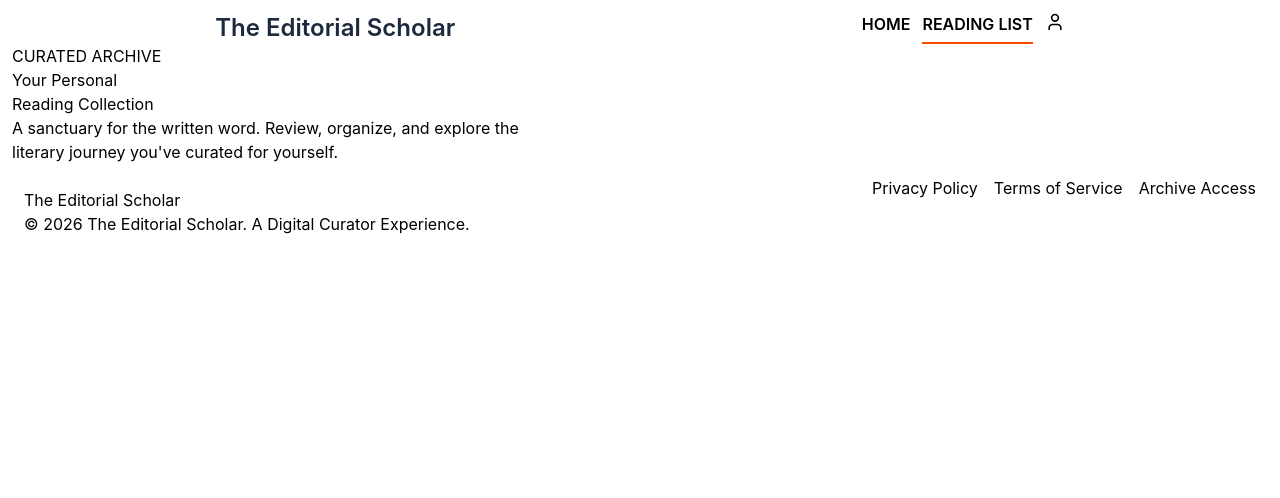
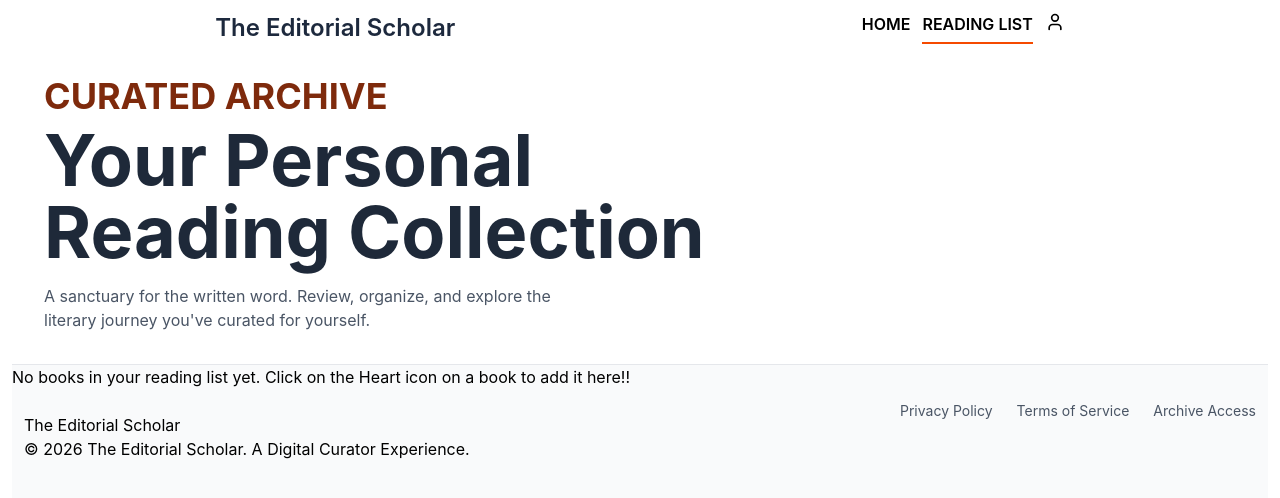
Before and after one commit to AsohLove/Bookmap, a React (Vite) app: page /readingList in a window 1280 px wide. Shown: the top 498 px of the page. Built offline with nearby package versions, Linux system fonts and the light colour scheme.

Commit message:
feat: saved book to localstorage and readinglist

```diff
--- a/src/components/BookCard.tsx
+++ b/src/components/BookCard.tsx
@@ -1,15 +1,30 @@
 import { Heart } from "lucide-react";
 import type { BookType } from "../types/database";
 import { useNavigate } from "react-router";
+import { useReadingList } from "../hooks/useReadingList";
 
 export default function BookCard({book}: {book: BookType}) {
 
     const navigate = useNavigate()
 
+    const {addReadingListBook, isSaved, removeBook } = useReadingList()
+
+    const saved = isSaved(book.key)
+
+    const favorite = (e) => {
+        e.stopPropagation();
+
+    if (saved) {
+      removeBook(book.key);
+    } else {
+      addReadingListBook(book);
+    }
+    }
+
   return (
     <div
     onClick={() => navigate(`/book/${book.key.replace("/works/", "")}`)}
-    className="cursor-pointer"
+    className="relative cursor-pointer"
     >
         <img
         src={ book?.cover_i ? `https://covers.openlibrary.org/b/id/${book?.cover_i}-L.jpg`: null }
@@ -17,10 +32,11 @@ export default function BookCard({book}: {book: BookType}) {
         className="w-full h-94 object-cover group-hover:scale-105 transition-transform duration-300"
         />
         <button
-        className="absolute top-2 right-2 p-1.5 bg-black/50 rounded-full hover:bg-black/80 transition"
+        onClick={favorite}
+        className="absolute top-2 cursor-pointer right-2 p-1.5 rounded-full transition"
         >
-            <Heart
-            className="w-5 h-5"
+            <Heart size={34}
+            className={saved ? "fill-red-500 text-red-500" : "text-gray-500"}
             />
         </button>
 
--- /dev/null
+++ b/src/hooks/useReadingList.ts
@@ -0,0 +1,38 @@
+import { useState } from "react";
+
+export function useReadingList() {
+  const [books, setBooks] = useState(() => {
+    try {
+      const stored = localStorage.getItem("readingList");
+      return stored ? JSON.parse(stored) : [];
+    } catch (error) {
+      console.error("Failed to parse reading list:", error);
+      return [];
+    }
+  });
+
+  const addReadingListBook = (book) => {
+    setBooks((prev) => {
+      if (prev.find((b) => b.key === book.key)) return prev;
+
+      const updated = [...prev, book];
+      localStorage.setItem("readingList", JSON.stringify(updated));
+      return updated;
+    });
+  };
+
+  const removeBook = (bookKey) => {
+    setBooks((prev) => {
+      const updated = prev.filter((b) => b.key !== bookKey);
+      localStorage.setItem("readingList", JSON.stringify(updated));
+      return updated;
+    });
+  };
+
+  const isSaved = (bookKey) => {
+    return books.some((b) => b.key === bookKey);
+  };
+
+  return { books, addReadingListBook, removeBook, isSaved };
+
+}
--- a/src/pages/ReadingList.tsx
+++ b/src/pages/ReadingList.tsx
@@ -1,26 +1,52 @@
-import { NavLink, Outlet } from "react-router";
+import { NavLink } from "react-router";
+import { useReadingList } from "../hooks/useReadingList";
+import BookCard from "../components/BookCard";
 
 export default function ReadingList() {
+  const { books } = useReadingList()
+
+
   return (
-    <div>
-      <h1>CURATED ARCHIVE</h1>
-      <h2>Your Personal <br />
-      Reading Collection</h2>
-      <p>A sanctuary for the written word. Review, organize, and explore the <br />
-      literary journey you've curated for yourself.</p>
-      <main>
-          <Outlet />
-      </main>
+    <div className="min-h-screen bg-gray-50">
+      <div className="bg-white p-8 border-b border-gray-200">
+          <h1 className="text-4xl font-bold text-orange-900">CURATED ARCHIVE</h1>
+          <h2 className="text-7xl font-bold text-gray-800 mt-2">Your Personal <br />
+              Reading Collection</h2>
+          <p className="text-gray-600 mt-4">A sanctuary for the written word. Review, organize, and explore the <br />
+           literary journey you've curated for yourself.</p>
+      </div>
+
+      <div>
+          <div>
+            {books.length === 0 ? (
+              <p>
+                No books in your reading list yet. Click on the Heart icon on a book to add it here!!
+              </p>
+            ) : (
+              <div className="grid grid-cols-2 md:grid-cols-3 gap-6">
+                {books.map((book) => (
+                  <div key={book.key}>
+                    <BookCard  book={book}/>
+                  </div>
+                ))}
+              </div>
+            )}
+          </div>
+
+      </div>
+
+
+
 
       <footer className="flex justify-between m-3">
         <div className="mt-3 ">
           <h2>The Editorial Scholar</h2>
           <p>&copy; {new Date().getFullYear()} The Editorial Scholar. A Digital Curator Experience.</p>
         </div>
-        <div className="flex gap-4">
-          <NavLink to="#">Privacy Policy</NavLink>
-          <NavLink to="#">Terms of Service</NavLink>
-          <NavLink to="#">Archive Access</NavLink>
+        <div className="flex gap-6">
+          <NavLink to="#" className="text-sm text-gray-600 hover:text-gray-900">Privacy Policy</NavLink>
+          <NavLink to="#" className="text-sm text-gray-600 hover:text-gray-900">Terms of Service</NavLink>
+          <NavLink to="#" className="text-sm text-gray-600 hover:text-gray-900">Archive Access</NavLink>
         </div>
       </footer>
     </div>
```
Also changed, not shown: src/components/ReadingListSidebar.tsx (added).
